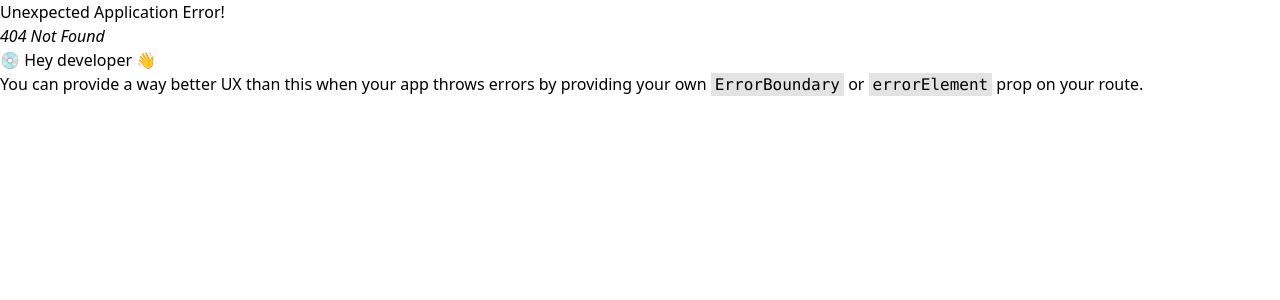
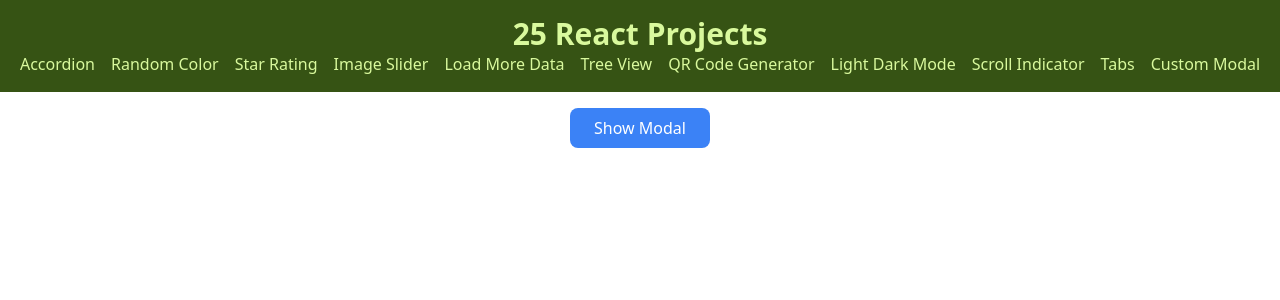
Before and after one commit to Kris1027/25-react-projects, a React (Vite) app: page /custom-modal-popup in a window 1280 px wide. Before the commit this address had no page. Shown: the top 300 px of the page. Built offline with nearby package versions, Linux system fonts and the light colour scheme.

Commit message:
build new project custom-modal-popup

```diff
--- a/src/Layout.tsx
+++ b/src/Layout.tsx
@@ -20,6 +20,7 @@ export const Layout = () => {
           <Link to="light-dark-mode">Light Dark Mode</Link>
           <Link to="scroll-indicator">Scroll Indicator</Link>
           <Link to="tabs">Tabs</Link>
+          <Link to="custom-modal-popup">Custom Modal</Link>
         </nav>
       </header>
       <main className="flex justify-center items-center">
--- a/src/main.tsx
+++ b/src/main.tsx
@@ -13,6 +13,7 @@ import { QrCodeGenerator } from "./projects/qr-code-generator/QrCodeGenerator";
 import { LightDarkMode } from "./projects/light-dark-mode/LightDarkMode";
 import { ScrollIndicator } from "./projects/scroll-indicator/ScrollIndicator";
 import { TabTest } from "./projects/tabs/TabTest";
+import { ModalTest } from "./projects/custom-modal-popup/ModalTest";
 
 const router = createBrowserRouter([
   {
@@ -61,6 +62,10 @@ const router = createBrowserRouter([
         path: "/tabs",
         element: <TabTest />,
       },
+      {
+        path: "/custom-modal-popup",
+        element: <ModalTest />,
+      },
     ],
   },
 ]);
--- /dev/null
+++ b/src/projects/custom-modal-popup/Modal.tsx
@@ -0,0 +1,25 @@
+type ModalProps = {
+  id?: string;
+  header?: string;
+  body?: string;
+  footer?: string;
+  close: () => void;
+};
+
+export const Modal = ({ id, header, body, footer, close }: ModalProps) => {
+  return (
+    <div className="fixed top-0 left-0 w-full h-screen bg-black bg-opacity-80 flex justify-center items-center">
+      <div
+        id={id || "modal"}
+        className="flex flex-col w-3/4 bg-black text-white text-center"
+      >
+        <button onClick={close}>&times;</button>
+        <h1 className="text-xl bg-green-500 py-5">
+          {header ? header : "default header"}
+        </h1>
+        <p className="bg-blue-500 py-5">{body ? body : "default body"}</p>
+        <p className="bg-red-500 py-5">{footer ? footer : "default footer"}</p>
+      </div>
+    </div>
+  );
+};
--- /dev/null
+++ b/src/projects/custom-modal-popup/ModalTest.tsx
@@ -0,0 +1,33 @@
+import { useState } from "react";
+import { createPortal } from "react-dom";
+import { Modal } from "./Modal";
+
+export const ModalTest = () => {
+  const [showModal, setShowModal] = useState(false);
+
+  function handleShowModal() {
+    setShowModal((prev) => !prev);
+  }
+
+  const modal = createPortal(
+    <Modal
+      close={handleShowModal}
+      header="Modal"
+      body="Modal Body"
+      footer="Modal Footer"
+    />,
+    document.body
+  );
+
+  return (
+    <div className="p-4">
+      <button
+        onClick={handleShowModal}
+        className="px-6 py-2 bg-blue-500 text-white rounded-lg hover:bg-blue-600 active:scale-90"
+      >
+        Show Modal
+      </button>
+      {showModal && modal}
+    </div>
+  );
+};
```
